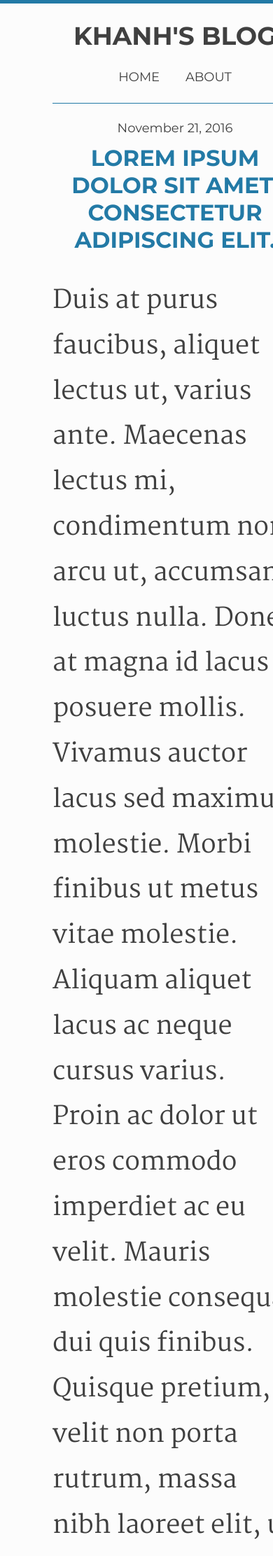
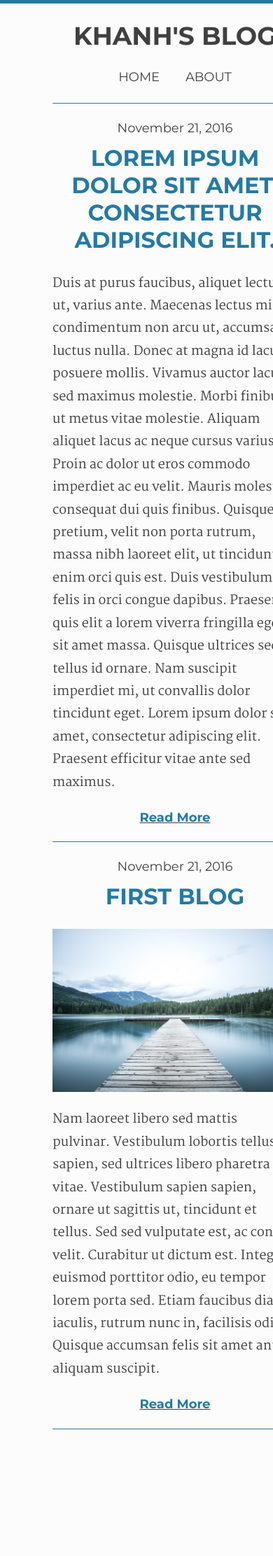
Before and after one commit to khanhnwin/khanhnwin.github.io, a Jekyll site: the page built from index.html, in a window 390 px wide. Shown: the top 2223 px of the page at 70% size. Built offline with Jekyll 4.4.1, drawn with Linux system fonts in a browser that asks for light colours; nearby versions of some CDN libraries; after the commit the page ends 2090 px from its top, so only the background shows below that.

Commit message:
Font-size mobile body

```diff
--- a/stylesheets/main.css
+++ b/stylesheets/main.css
@@ -12,7 +12,7 @@
 
 @media only screen and (max-device-width: 500px) {
   body {
-    font-size: 22px;
+    font-size: 36px;
   }
 }
 
@@ -44,7 +44,6 @@
 @media only screen and (max-width: 500px) {
   p {
     line-height: 180%;
-    font-size: 36px;
   }
 }
 
--- a/stylesheets/main.sass
+++ b/stylesheets/main.sass
@@ -19,7 +19,7 @@
   margin: 0 auto
 
   @media only screen and (max-device-width: 500px)
-    font-size: 22px
+    font-size: 36px
 
 a
   text-decoration: none
@@ -46,7 +46,6 @@
 
   @media only screen and (max-width: 500px)
     line-height: 180%
-    font-size: 36px
 
 
 
```
